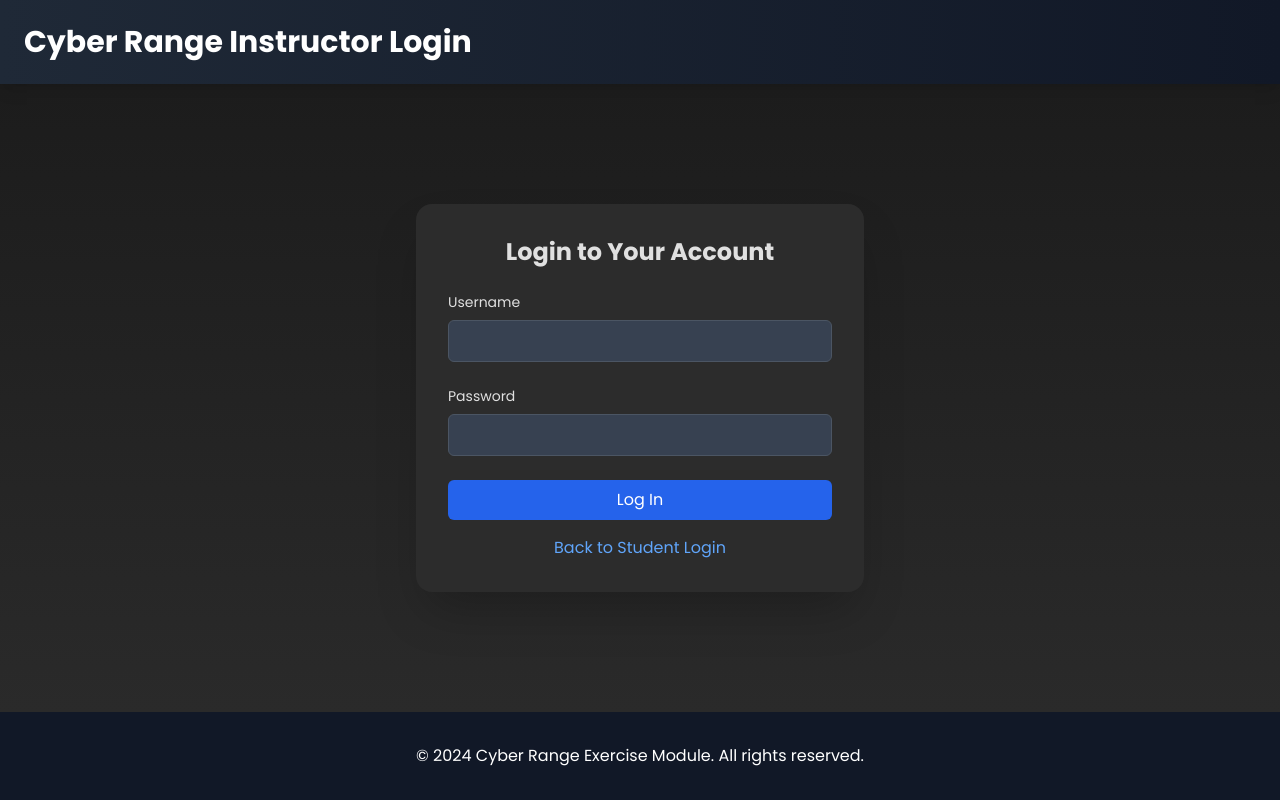
After one commit to Henryy7y/Cyber-Range, a Django app: page /scoreboard/instructor-login/ in a window 1280 px wide. The commit adds this page. Run offline with Django 5.2, Linux system fonts and the light colour scheme.

Commit message:
add on instructor login and logout

```diff
--- a/scoreboard/templates/scoreboard/instructor_dashboard.html
+++ b/scoreboard/templates/scoreboard/instructor_dashboard.html
@@ -31,9 +31,9 @@
         <div class="container mx-auto flex justify-between items-center">
             <h1 class="text-3xl font-bold">Cyber Range Instructor Dashboard</h1>
             <div class="flex items-center space-x-4">
-                <button class="bg-gray-700 text-white px-4 py-2 rounded-full font-semibold hover:bg-gray-600 transition duration-300">
+                <a href="{% url 'instructor_logout' %}" class="bg-gray-700 text-white px-4 py-2 rounded-full font-semibold hover:bg-gray-600 transition duration-300">
                     Logout
-                </button>
+                </a>
             </div>
         </div>
     </header>
--- /dev/null
+++ b/scoreboard/templates/scoreboard/instructor_login.html
@@ -0,0 +1,83 @@
+<!DOCTYPE html>
+<html lang="en">
+<head>
+    <meta charset="UTF-8">
+    <meta name="viewport" content="width=device-width, initial-scale=1.0">
+    <title>Instructor Login - Cyber Range</title>
+    <link href="https://cdn.jsdelivr.net/npm/tailwindcss@2.2.19/dist/tailwind.min.css" rel="stylesheet">
+    <link href="https://fonts.googleapis.com/css2?family=Poppins:wght@300;400;600;700&display=swap" rel="stylesheet">
+    <style>
+        body {
+            font-family: 'Poppins', sans-serif;
+            background: linear-gradient(to bottom, #1a1a1a, #2c2c2c);
+            color: #e0e0e0;
+        }
+        .bg-cyber {
+            background-color: #2c2c2c;
+        }
+        .text-cyber {
+            color: #e0e0e0;
+        }
+        .border-cyber {
+            border-color: #444444;
+        }
+        .hover-cyber:hover {
+            background-color: #3a3a3a;
+        }
+        .error {
+            color: #ff3860;
+            font-size: 0.9rem;
+            text-align: center;
+            margin-top: 1rem;
+            background-color: rgba(255, 56, 96, 0.1);
+            border-radius: 4px;
+            padding: 0.5rem;
+        }
+    </style>
+</head>
+<body class="min-h-screen flex flex-col">
+    <header class="bg-gradient-to-r from-gray-800 to-gray-900 text-white p-6 shadow-lg">
+        <div class="container mx-auto">
+            <h1 class="text-3xl font-bold">Cyber Range Instructor Login</h1>
+        </div>
+    </header>
+
+    <main class="flex-grow flex items-center justify-center px-4">
+        <div class="bg-cyber rounded-2xl shadow-2xl p-8 w-full max-w-md">
+            <h2 class="text-2xl font-bold mb-6 text-center text-cyber">Login to Your Account</h2>
+            <form method="post" class="space-y-6">
+                {% csrf_token %}
+                <div>
+                    <label for="username" class="block text-sm font-medium text-cyber mb-2">Username</label>
+                    <input type="text" id="username" name="username" required
+                           class="w-full px-3 py-2 bg-gray-700 border border-gray-600 rounded-md text-white focus:outline-none focus:ring-2 focus:ring-blue-500">
+                </div>
+                <div>
+                    <label for="password" class="block text-sm font-medium text-cyber mb-2">Password</label>
+                    <input type="password" id="password" name="password" required
+                           class="w-full px-3 py-2 bg-gray-700 border border-gray-600 rounded-md text-white focus:outline-none focus:ring-2 focus:ring-blue-500">
+                </div>
+                <div>
+                    <button type="submit" class="w-full bg-blue-600 text-white px-4 py-2 rounded-md hover:bg-blue-700 focus:outline-none focus:ring-2 focus:ring-blue-500 focus:ring-offset-2 focus:ring-offset-gray-800">
+                        Log In
+                    </button>
+                </div>
+            </form>
+            {% if messages %}
+                {% for message in messages %}
+                    <p class="error">{{ message }}</p>
+                {% endfor %}
+            {% endif %}
+            <div class="mt-4 text-center">
+                <a href="{% url 'login' %}" class="text-blue-400 hover:text-blue-300">Back to Student Login</a>
+            </div>
+        </div>
+    </main>
+
+    <footer class="bg-gray-900 text-white py-8 mt-auto">
+        <div class="container mx-auto text-center">
+            <p>&copy; 2024 Cyber Range Exercise Module. All rights reserved.</p>
+        </div>
+    </footer>
+</body>
+</html>
--- a/scoreboard/templates/scoreboard/login2.html
+++ b/scoreboard/templates/scoreboard/login2.html
@@ -208,7 +208,7 @@
     </div>
     <div class="login-container">
         <div class="instructor-login-container">
-            <a href="#" class="instructor-btn">Instructor Login</a>
+            <a href="{% url 'instructor_login' %}" class="instructor-btn">Instructor Login</a>
         </div>
         <img src="{% static 'images/uni logo.png' %}" alt="University Logo" class="logo">
         <h1>TAR UMT Cyber Range</h1>
--- a/scoreboard/urls.py
+++ b/scoreboard/urls.py
@@ -12,8 +12,10 @@ urlpatterns = [
     path('dashboard/', views.dashboard_view, name='dashboard'),
     path('details/', views.details, name='details'),
     path('signup/', views.signup, name='signup'),
+    path('instructor-login/', views.instructor_login, name='instructor_login'),
     path('instructor-dashboard/', views.instructor_dashboard, name='instructor_dashboard'),
     path('instructor-details/', views.instructor_details, name='instructor_details'),
     path('exercise-list/', views.exercise_list, name='exercise_list'),
     path('exercise-question/', views.exercise_question, name='exercise_question'),
+    path('instructor/logout/', views.instructor_logout, name='instructor_logout'),
 ]
--- a/scoreboard/views.py
+++ b/scoreboard/views.py
@@ -4,10 +4,10 @@ from django.core.exceptions import ValidationError
 from django.contrib.auth import authenticate, login as auth_login, logout
 from django.contrib.auth.hashers import make_password
 from django.contrib import messages
-from .models import SMBExercise, ExLog, ExInfo  # Add this import
+from .models import SMBExercise, ExLog, ExInfo
 from django.contrib.auth.decorators import login_required
 from django.urls import reverse
-from django.contrib.auth.models import User  # Add this import
+from django.contrib.auth.models import User
 from django.db.models import Avg, Count
 from django.db.models import Q
 from django.db.models import Avg, Case, When
@@ -38,6 +38,21 @@ def login_view(request):
         else:
             messages.error(request, 'Invalid username or password')
     return render(request, 'scoreboard/login2.html')
+
+def instructor_login(request):
+    if request.method == 'POST':
+        username = request.POST['username']
+        password = request.POST['password']
+        user = authenticate(request, username=username, password=password)
+
+        if user is not None and (user.is_staff or user.is_superuser):
+            auth_login(request, user)
+            return redirect('instructor_dashboard')
+        else:
+            messages.error(request, 'Invalid credentials or insufficient permissions. This login is for instructors only.')
+            return redirect('instructor_login')
+
+    return render(request, 'scoreboard/instructor_login.html')
 
 def redirect_view(request):
     exercise_name = request.GET.get('exercise', '')
@@ -218,3 +233,7 @@ def exercise_list(request):
 
 def exercise_question(request):
     return render(request, 'scoreboard/exercise_question.html')
+
+def instructor_logout(request):
+    logout(request)
+    return redirect('instructor_login')
```
